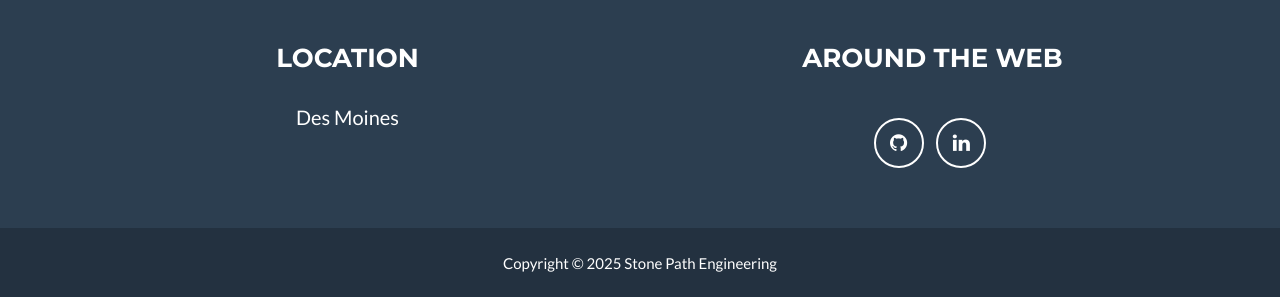
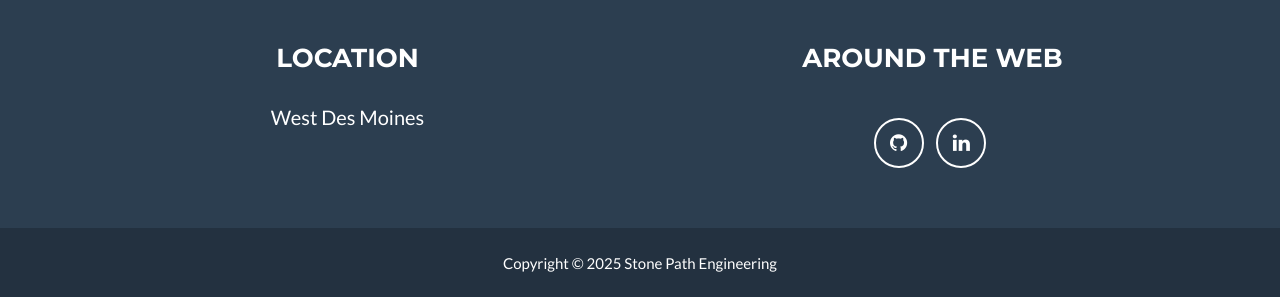
Before and after one commit to Stone-Path-Engineering/stone-path-engineering.github.io, a Jekyll site: the page built from index.html, in a window 1280 px wide and 900 px high, scrolled down 2318 px. Shown: the part 600-897 px from the top of the window. Built offline with Jekyll 4.4.1, drawn with Linux system fonts in a browser that asks for light colours.

Commit message:
updating to West Des Moines

```diff
--- a/_config.yml
+++ b/_config.yml
@@ -37,7 +37,7 @@ social:
 
 # Postal address (add as many lines as necessary)
 address:
-  - line: Des Moines
+  - line: West Des Moines
 
 # Credits content
 credits: 'Freelancer is a free to use, open source Bootstrap theme created by <a href="http://startbootstrap.com">Start Bootstrap</a>.'
```
